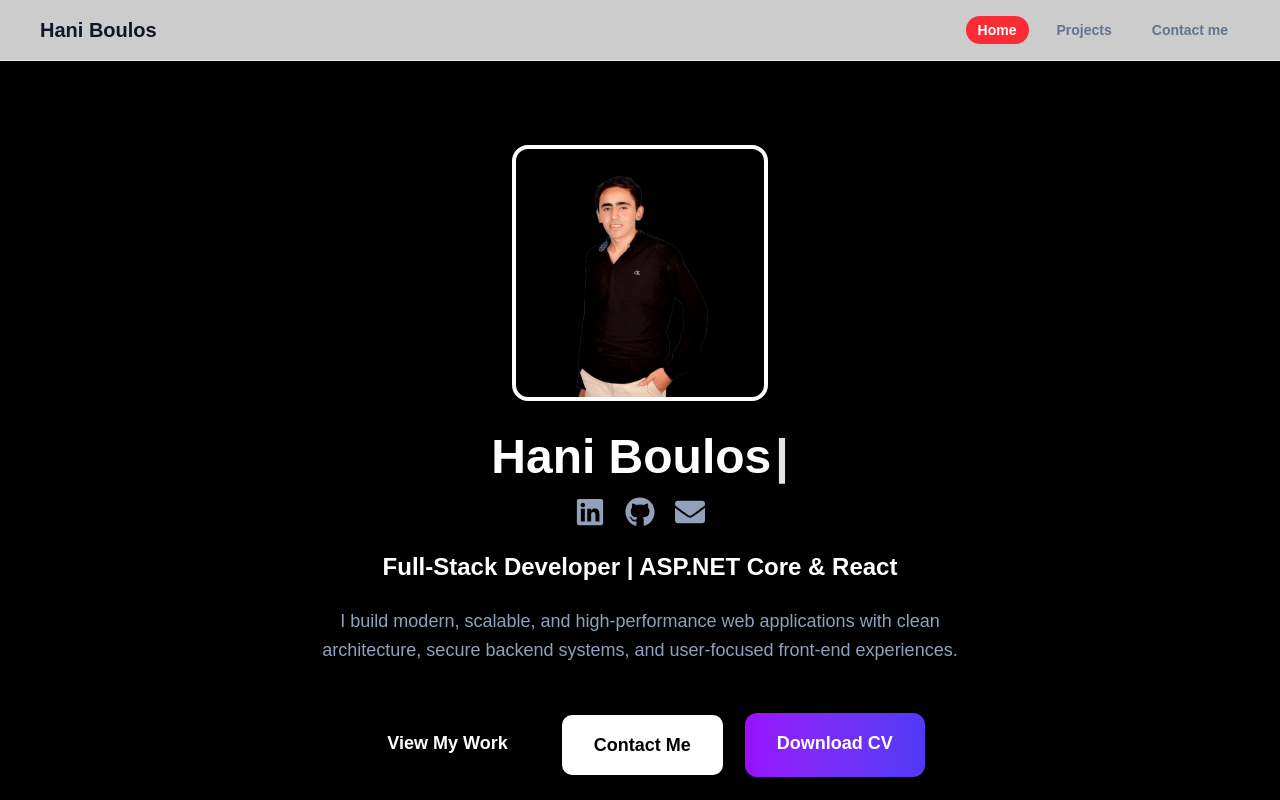
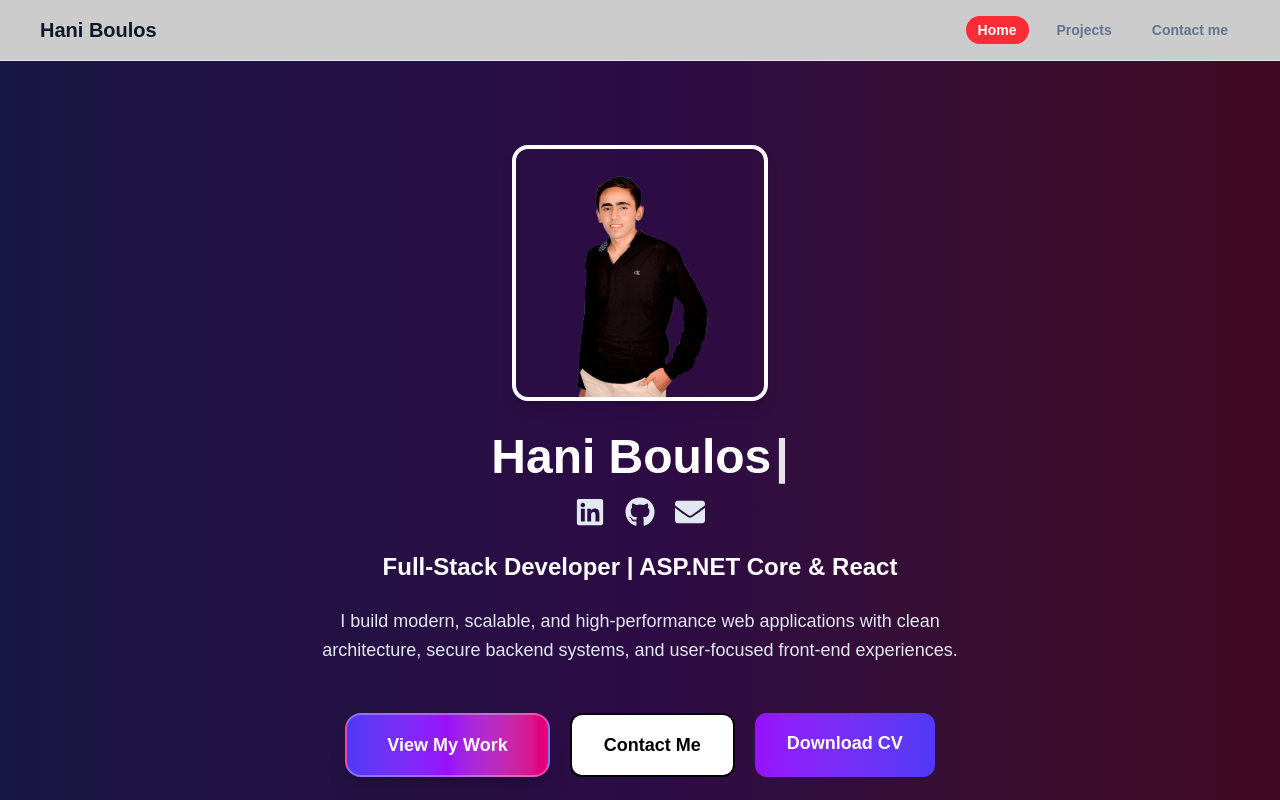
Before and after one commit to hanybwls787-source/my-web, a Next.js app: page / in a window 1280 px wide. Shown: the top 800 px of the page. Built offline with nearby package versions, Linux system fonts and the light colour scheme.

Commit message:
وصف التعديل

```diff
--- a/components/Hero.jsx
+++ b/components/Hero.jsx
@@ -38,9 +38,14 @@ export default function Hero() {
   return (
     <section
       id="home"
-      className="min-h-screen flex items-center justify-center bg-black text-white"
+      className="relative min-h-screen flex items-center justify-center text-white"
     >
-      <div className="container mx-auto px-6 text-center">
+      {/* BACKGROUND GRADIENT */}
+      <div className="absolute inset-0 bg-gradient-to-r from-indigo-900 via-purple-900 to-pink-900 overflow-hidden">
+        <div className="absolute inset-0 bg-black/50"></div> {/* overlay خفيف */}
+      </div>
+
+      <div className="relative container mx-auto px-6 text-center z-10">
 
         {/* IMAGE */}
         <motion.img
@@ -76,7 +81,7 @@ export default function Hero() {
               href="https://www.linkedin.com/in/hani-bullus-77a913304/"
               target="_blank"
               rel="noopener noreferrer"
-              className="text-slate-400 hover:text-primary transition"
+              className="text-slate-200 hover:text-primary transition"
             >
               <FaLinkedin />
             </a>
@@ -85,14 +90,14 @@ export default function Hero() {
               href="https://github.com/hanybwls787-source"
               target="_blank"
               rel="noopener noreferrer"
-              className="text-slate-400 hover:text-primary transition"
+              className="text-slate-200 hover:text-primary transition"
             >
               <FaGithub />
             </a>
 
             <a
-              href="hanubullus456@gmail.com"
-              className="text-slate-400 hover:text-primary transition"
+              href="mailto:hanubullus456@gmail.com"
+              className="text-slate-200 hover:text-primary transition"
             >
               <FaEnvelope />
             </a>
@@ -111,7 +116,7 @@ export default function Hero() {
 
         {/* DESCRIPTION */}
         <motion.p
-          className="text-slate-400 text-lg max-w-2xl mx-auto leading-relaxed"
+          className="text-slate-200 text-lg max-w-2xl mx-auto leading-relaxed"
           initial={{ y: 30, opacity: 0 }}
           animate={{ y: 0, opacity: 1 }}
           transition={{ delay: 0.6, duration: 0.6 }}
@@ -128,14 +133,18 @@ export default function Hero() {
           animate={{ opacity: 1 }}
           transition={{ delay: 0.8 }}
         >
-          {/* View Work */}
+          {/* View Work - واضح ومميز */}
           <a
             href="#projects"
             className="
-              bg-primary text-white
-              px-8 py-4 rounded-xl
+              bg-gradient-to-r from-indigo-600 via-purple-600 to-pink-600
+              text-white
+              px-10 py-4
+              rounded-2xl
               font-bold text-lg
-              hover:scale-105 hover:shadow-lg
+              shadow-xl
+              border-2 border-white/30
+              hover:scale-105 hover:shadow-2xl hover:border-white
               transition
             "
           >
@@ -174,7 +183,6 @@ export default function Hero() {
             Download CV
           </a>
         </motion.div>
-
       </div>
     </section>
   );
--- a/package.json
+++ b/package.json
@@ -27,6 +27,7 @@
     "@types/react-dom": "^19",
     "eslint": "^9",
     "eslint-config-next": "16.0.3",
+    "gh-pages": "^6.3.0",
     "tailwindcss": "^4",
     "typescript": "^5"
   }
```
Also changed, not shown: 1 other file (tests, documents, lock files or other folders).
